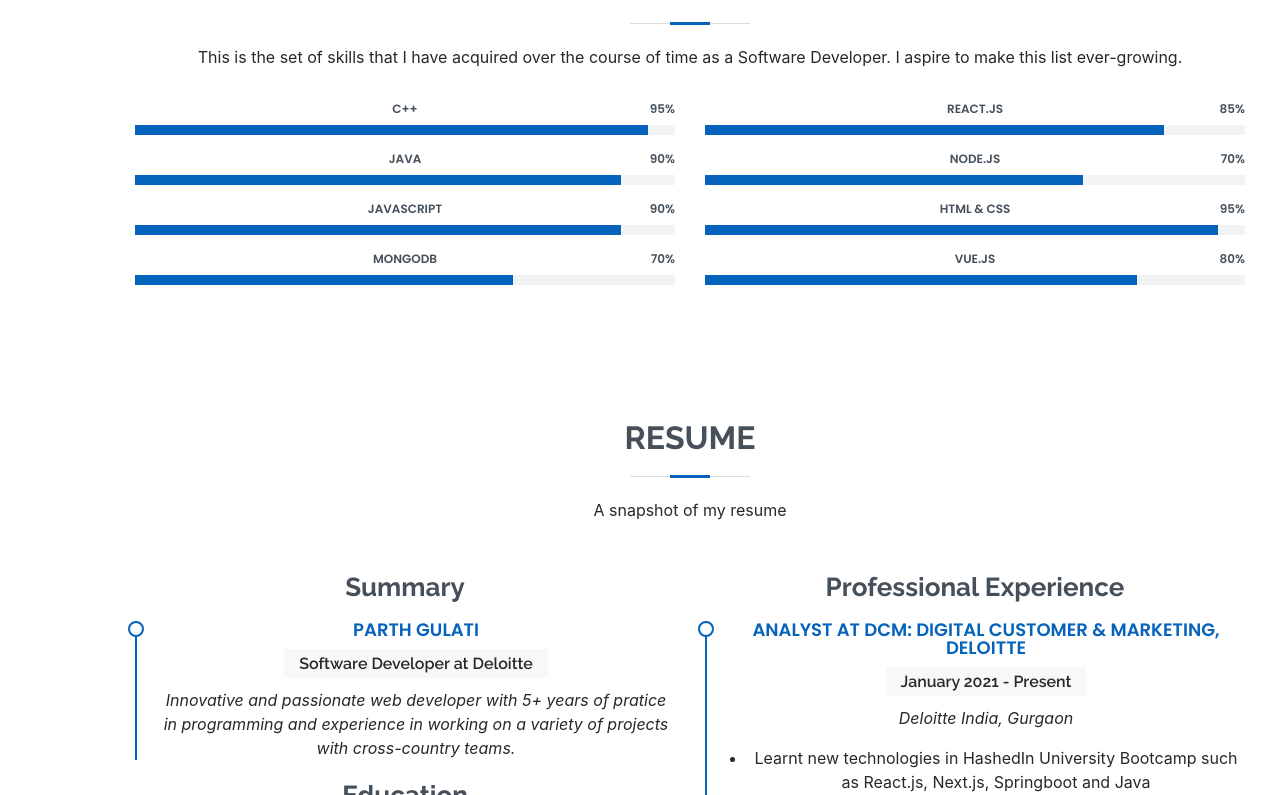
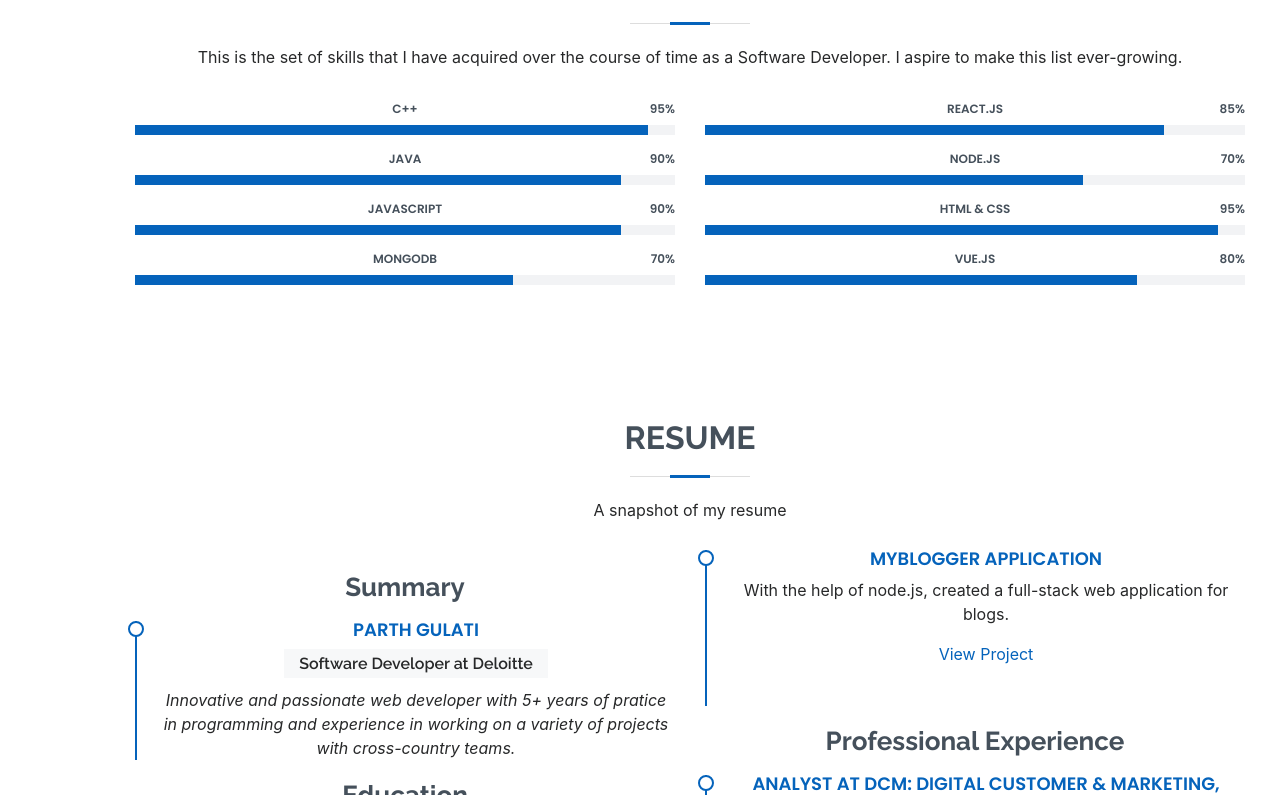
Before and after one commit to parth-gulati/parthgulati, a React (Create React App) app: page / in a window 1280 px wide. Shown: the part 2005-2800 px from the top of the page. Built offline with nearby package versions, Linux system fonts and the light colour scheme.

Commit message:
Added projects on github, added certifications

```diff
--- a/src/ResumeData.js
+++ b/src/ResumeData.js
@@ -26,9 +26,9 @@ let factsData = {
   description:
     "I strive to effectively learn and master new languages and implement them in new projects.",
   cd1: "Projects on Github",
-  c1: 21,
+  c1: 24,
   cd2: "Certifications",
-  c2: 9,
+  c2: 12,
   cd3: "Programming Languages",
   c3: 10,
   cd4: "Internships",
@@ -159,7 +159,7 @@ let resumeData = {
 
   ex5: {
     title: "ANALYST AT DCM: DIGITAL CUSTOMER & MARKETING, DELOITTE",
-    period: "January 2021 - Present",
+    period: "March 2021 - Present",
     location: "Deloitte India, Gurgaon",
     des1: "Learnt new technologies in HashedIn University Bootcamp such as React.js, Next.js, Springboot and Java",
     des2: "Working as a full-stack developer on an Investment Application for a Major Client",
--- a/src/components/main/Resume.js
+++ b/src/components/main/Resume.js
@@ -6,7 +6,9 @@ export default class Resume extends Component {
     let resumeData = this.props.resumeData;
 
     let projects = resumeData.projects;
-    let projectsHTML = projects.map((project) => (
+    let projectsHTML = projects.map((project, index) => {
+      if (index < 4)
+        return (
           <div className="resume-item pb-0">
             <h4>{project.title}</h4>
             <p>{project.desc}</p>
@@ -15,7 +17,23 @@ export default class Resume extends Component {
             </p>
             <br />
           </div>
-    ));
+        );
+    });
+
+    let projectsHTML2 = projects.map((project, index) => {
+      if (index >= 4) {
+        return (
+          <div className="resume-item pb-0">
+            <h4>{project.title}</h4>
+            <p>{project.desc}</p>
+            <p>
+              <a href={project.link}>View Project</a>
+            </p>
+            <br />
+          </div>
+        );
+      }
+    });
 
     return (
       <React.Fragment>
@@ -87,6 +105,7 @@ export default class Resume extends Component {
               </div>
 
               <div className="col-lg-6">
+                {projectsHTML2}
                 <h3 className="resume-title">Professional Experience</h3>
                 <div className="resume-item">
                   <h4>{resumeData.ex5.title}</h4>
```
Lines whose indentation alone changed are shown as unchanged.
